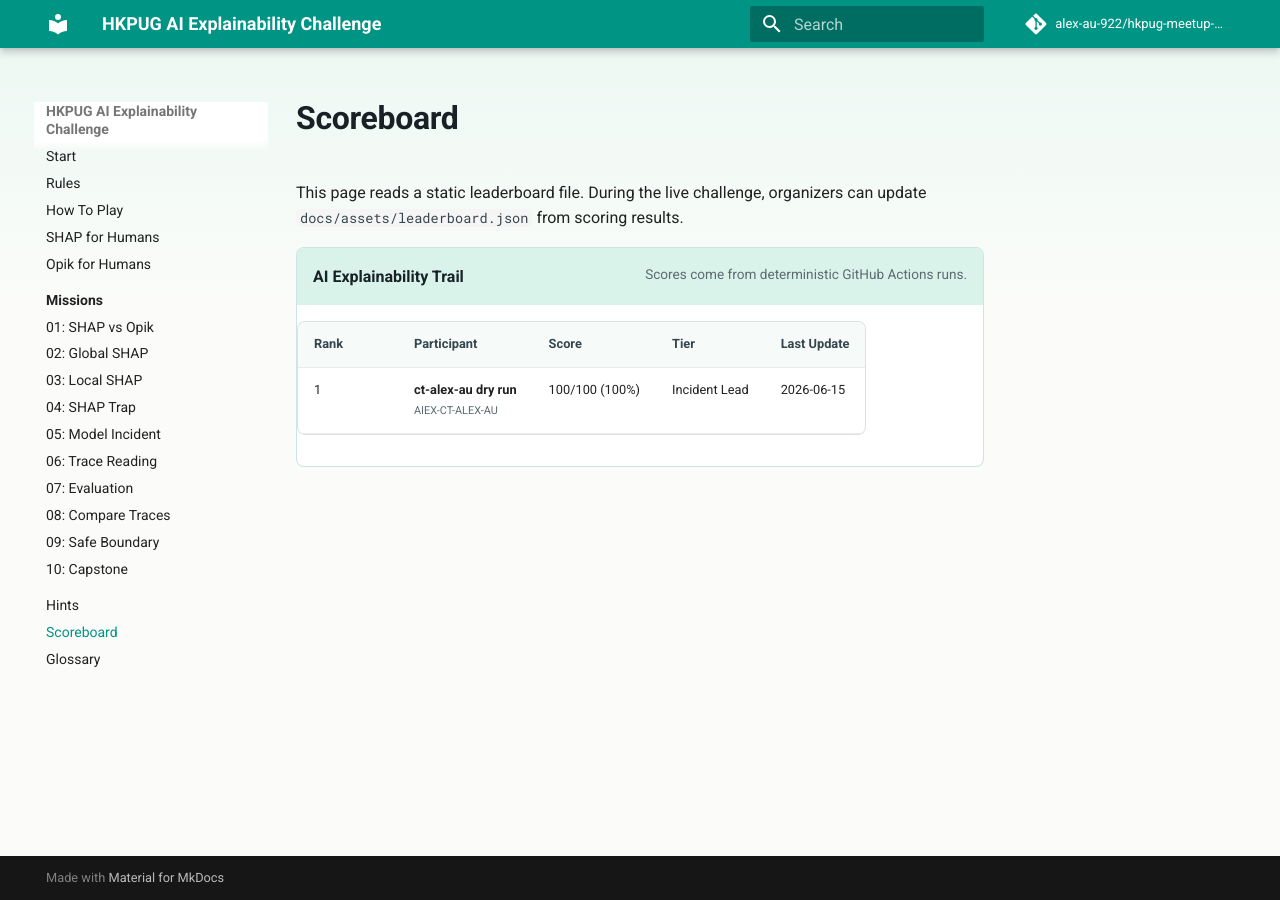
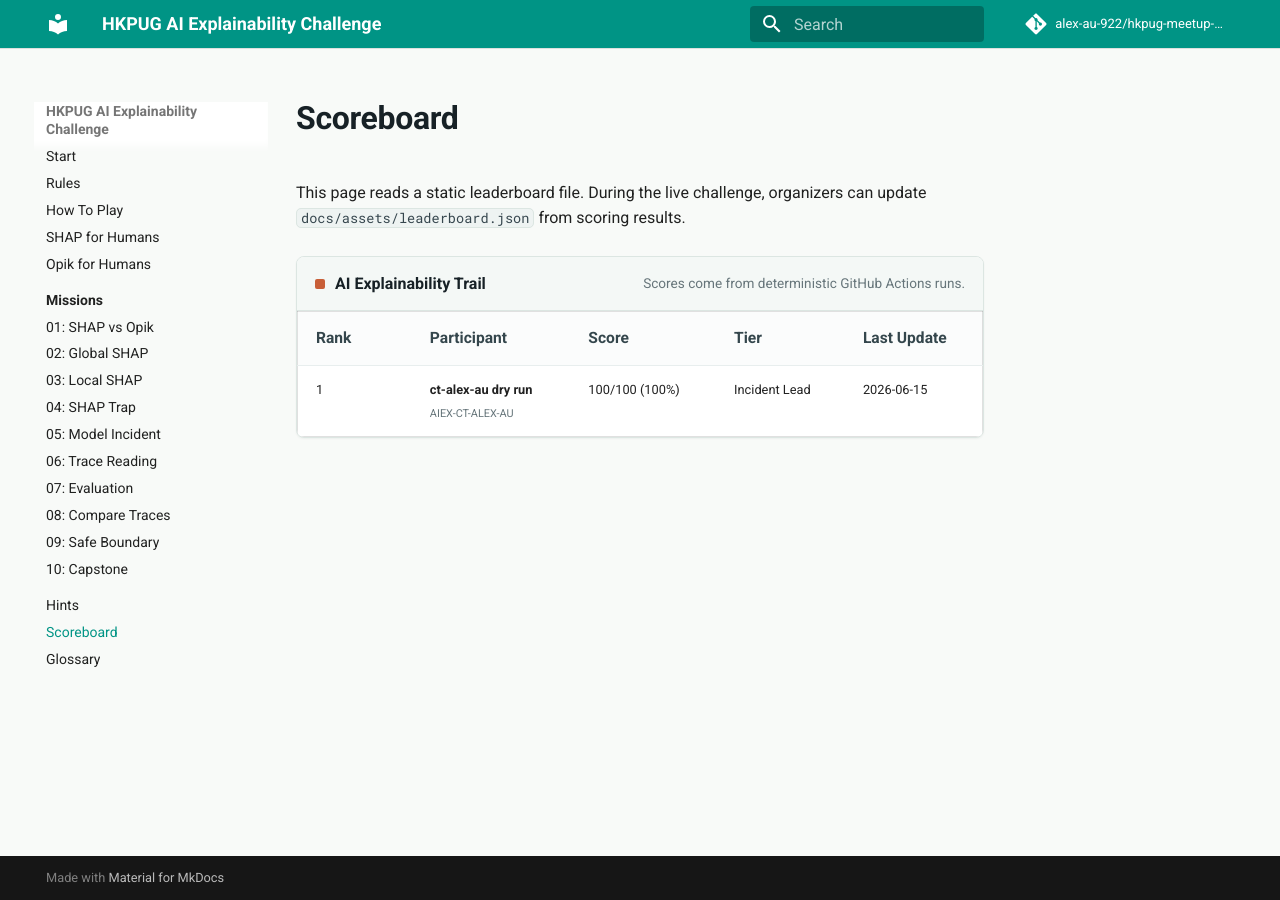
Before and after one commit to alex-au-922/hkpug-meetup-ai-explainability-challenge, an MkDocs documentation site: the page built from docs/scoreboard.md, in a window 1280 px wide. Built offline with MkDocs 1.6.1 and Material for MkDocs 9.7.7, drawn with Linux system fonts in a browser that asks for light colours; comment, search, counter and statistics services are not loaded.

Commit message:
Polish scoreboard styling

```diff
--- a/docs/scoreboard.md
+++ b/docs/scoreboard.md
@@ -8,22 +8,24 @@ organizers can update `docs/assets/leaderboard.json` from scoring results.
     <strong>AI Explainability Trail</strong>
     <span>Scores come from deterministic GitHub Actions runs.</span>
   </div>
-  <table id="scoreboard-table">
-    <thead>
-      <tr>
-        <th>Rank</th>
-        <th>Participant</th>
-        <th>Score</th>
-        <th>Tier</th>
-        <th>Last Update</th>
-      </tr>
-    </thead>
-    <tbody>
-      <tr>
-        <td colspan="5">Loading scoreboard...</td>
-      </tr>
-    </tbody>
-  </table>
+  <div class="scoreboard-table-wrap">
+    <table id="scoreboard-table">
+      <thead>
+        <tr>
+          <th>Rank</th>
+          <th>Participant</th>
+          <th>Score</th>
+          <th>Tier</th>
+          <th>Last Update</th>
+        </tr>
+      </thead>
+      <tbody>
+        <tr>
+          <td colspan="5">Loading scoreboard...</td>
+        </tr>
+      </tbody>
+    </table>
+  </div>
 </div>
 
 <script src="../assets/scoreboard.js"></script>
--- a/docs/styles/challenge.css
+++ b/docs/styles/challenge.css
@@ -1,15 +1,27 @@
 :root {
+  --md-primary-fg-color: #2f756c;
+  --md-primary-fg-color--dark: #245e57;
+  --md-accent-fg-color: #c85f38;
   --hkpug-ink: #172126;
-  --hkpug-teal: #007c7a;
-  --hkpug-orange: #f0642f;
-  --hkpug-mint: #d9f3ea;
-  --hkpug-paper: #fbfcfa;
+  --hkpug-muted: #66757a;
+  --hkpug-line: #dce6e2;
+  --hkpug-teal: #2f756c;
+  --hkpug-orange: #c85f38;
+  --hkpug-mint: #edf7f4;
+  --hkpug-paper: #f8faf8;
+  --hkpug-surface: #ffffff;
 }
 
 .md-main {
-  background:
-    linear-gradient(180deg, rgba(217, 243, 234, 0.42), rgba(255, 255, 255, 0) 260px),
-    var(--hkpug-paper);
+  background: var(--hkpug-paper);
+}
+
+.md-header {
+  box-shadow: 0 1px 0 rgba(23, 33, 38, 0.12);
+}
+
+.md-search__form {
+  border-radius: 4px;
 }
 
 .md-typeset h1 {
@@ -25,47 +37,187 @@
 .md-typeset table:not([class]) {
   border-radius: 8px;
   overflow: hidden;
+  box-shadow: 0 0 0 1px rgba(23, 33, 38, 0.08);
 }
 
 .md-typeset code {
+  background: #eef3f2;
+  border: 1px solid #dce6e2;
   border-radius: 5px;
 }
 
 .scoreboard-panel {
-  border: 1px solid rgba(0, 124, 122, 0.2);
+  max-width: 58rem;
+  margin-top: 1.25rem;
+  border: 1px solid var(--hkpug-line);
   border-radius: 8px;
   overflow: hidden;
-  background: #ffffff;
+  background: var(--hkpug-surface);
+  box-shadow: 0 1px 2px rgba(23, 33, 38, 0.05);
 }
 
 .scoreboard-header {
   display: flex;
+  align-items: center;
   justify-content: space-between;
   gap: 16px;
-  padding: 16px;
-  background: var(--hkpug-mint);
+  padding: 14px 18px;
+  border-bottom: 1px solid var(--hkpug-line);
+  background: #f4f8f6;
   color: var(--hkpug-ink);
+}
+
+.scoreboard-header strong {
+  display: inline-flex;
+  align-items: center;
+  gap: 10px;
+}
+
+.scoreboard-header strong::before {
+  width: 10px;
+  height: 10px;
+  border-radius: 2px;
+  background: var(--hkpug-orange);
+  content: "";
 }
 
 .scoreboard-header span,
 #scoreboard-table span {
-  color: #5b6b70;
+  color: var(--hkpug-muted);
   font-size: 0.85em;
+}
+
+.scoreboard-table-wrap {
+  overflow-x: auto;
+}
+
+.scoreboard-table-wrap .md-typeset__scrollwrap {
+  width: 100%;
+  margin: 0;
+  overflow-x: auto;
+}
+
+.scoreboard-table-wrap .md-typeset__table {
+  display: block;
+  width: 100%;
+  margin: 0;
+  padding: 0;
+}
+
+.md-typeset #scoreboard-table:not([class]) {
+  display: table;
+  width: 100%;
+  margin: 0;
+  border-radius: 0;
+  box-shadow: none;
 }
 
 #scoreboard-table {
   width: 100%;
   border-collapse: collapse;
+  background: var(--hkpug-surface);
 }
 
 #scoreboard-table th,
 #scoreboard-table td {
-  padding: 12px 16px;
-  border-bottom: 1px solid #e6ecec;
+  padding: 14px 18px;
+  border-bottom: 1px solid #e8eeee;
   text-align: left;
+  vertical-align: top;
 }
 
 #scoreboard-table th {
-  background: #f6faf9;
+  background: #fbfcfc;
   color: #34464c;
+  font-size: 0.78rem;
+  font-weight: 700;
 }
+
+#scoreboard-table tr:last-child td {
+  border-bottom: 0;
+}
+
+#scoreboard-table td:nth-child(3),
+#scoreboard-table td:nth-child(4),
+#scoreboard-table td:nth-child(5) {
+  white-space: nowrap;
+}
+
+#scoreboard-table span {
+  display: block;
+  margin-top: 4px;
+}
+
+@media screen and (max-width: 44.984375em) {
+  .scoreboard-header {
+    align-items: flex-start;
+    flex-direction: column;
+  }
+
+  .scoreboard-table-wrap,
+  .scoreboard-table-wrap .md-typeset__scrollwrap,
+  .scoreboard-table-wrap .md-typeset__table {
+    overflow: visible;
+  }
+
+  .md-typeset #scoreboard-table:not([class]),
+  #scoreboard-table,
+  #scoreboard-table thead,
+  #scoreboard-table tbody,
+  #scoreboard-table tr,
+  #scoreboard-table td {
+    display: block;
+    width: 100%;
+  }
+
+  #scoreboard-table thead {
+    display: none;
+  }
+
+  #scoreboard-table tr {
+    padding: 12px 16px;
+    border-bottom: 1px solid #e8eeee;
+  }
+
+  #scoreboard-table tr:last-child {
+    border-bottom: 0;
+  }
+
+  #scoreboard-table th,
+  #scoreboard-table td {
+    padding: 6px 0;
+    border-bottom: 0;
+    white-space: normal;
+  }
+
+  #scoreboard-table td {
+    display: grid;
+    grid-template-columns: 6.5rem minmax(0, 1fr);
+    gap: 12px;
+  }
+
+  #scoreboard-table td::before {
+    color: #34464c;
+    font-weight: 700;
+  }
+
+  #scoreboard-table td:nth-child(1)::before {
+    content: "Rank";
+  }
+
+  #scoreboard-table td:nth-child(2)::before {
+    content: "Participant";
+  }
+
+  #scoreboard-table td:nth-child(3)::before {
+    content: "Score";
+  }
+
+  #scoreboard-table td:nth-child(4)::before {
+    content: "Tier";
+  }
+
+  #scoreboard-table td:nth-child(5)::before {
+    content: "Last Update";
+  }
+}
```
